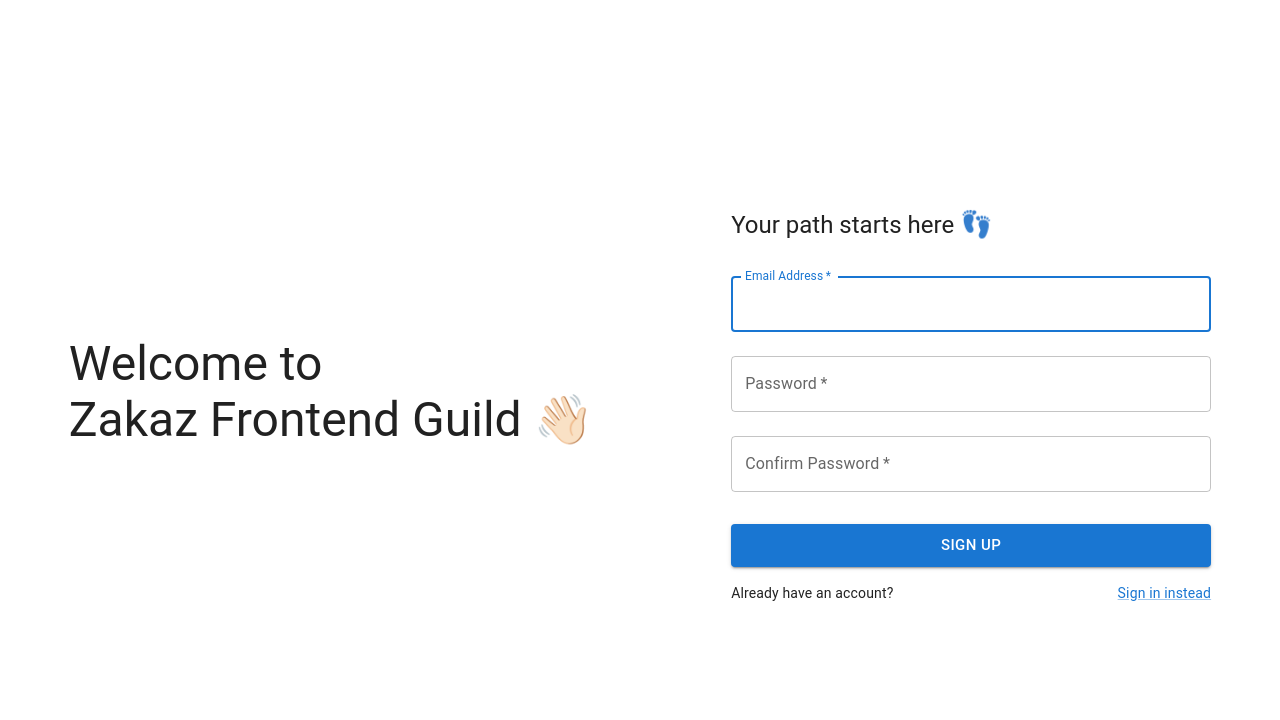
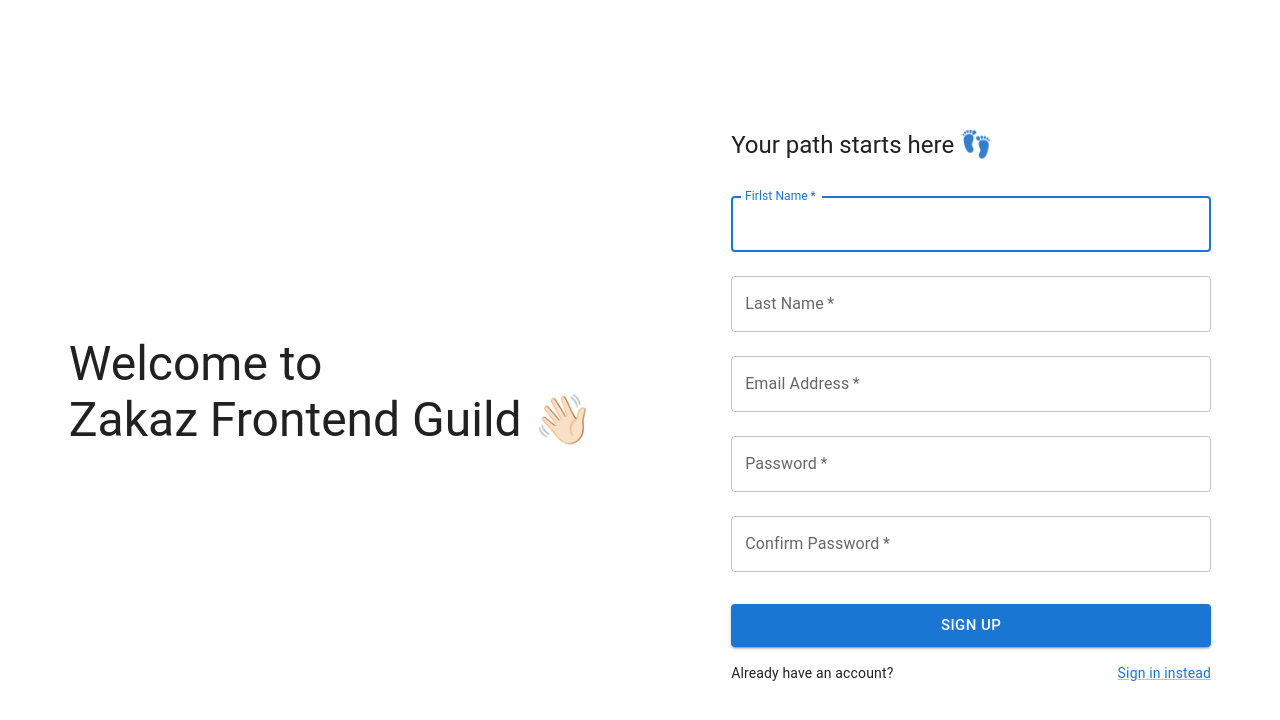
Before and after one commit to blik3230/zakaz-frontend-guild, a Next.js app: page /reviewers in a window 1280 px wide. Both pictures are taken after typing "name@example.com", "Sample123" into the empty fields and a click on the button "Create an account". Shown: the top 720 px of the page. Built offline with nearby package versions, Linux system fonts and the light colour scheme; no server answers.

Commit message:
Add registration by email and password

```diff
--- a/src/modules/auth/components/AuthProtection/AuthProtection.tsx
+++ b/src/modules/auth/components/AuthProtection/AuthProtection.tsx
@@ -8,8 +8,7 @@ import * as React from "react";
 
 const AuthProtection: FC = (props) => {
   const {loginIsChecked, isLogedIn} = useAuthService();
-  const [renderMode, setRenderMode] = useState<'login' | 'sign_up' | 'successful_login'>('login');
-
+  const [renderMode, setRenderMode] = useState<'login' | 'sign_up'>('login');
 
   if (!loginIsChecked) {
     return <div>Check authorization</div>;
@@ -34,6 +33,8 @@ const AuthProtection: FC = (props) => {
 
         {renderMode === 'sign_up' && (
           <SignUpForm
+            // todo: remove this props
+            onSuccessFirstStep={() => setRenderMode('sign_up')}
             onClickToLogin={() => setRenderMode('login')}
           />
         )}
--- a/src/modules/auth/components/SignUpForm/SignUpForm.tsx
+++ b/src/modules/auth/components/SignUpForm/SignUpForm.tsx
@@ -9,9 +9,12 @@ interface SingUpFormProps {
   children?: ReactNode;
 
   onClickToLogin(): void;
+  onSuccessFirstStep(): void;
 }
 
 type SignInFields = {
+  firstName: string;
+  lastName: string;
   email: string;
   password: string;
   confirmPassword?: string;
@@ -42,6 +45,8 @@ const signUpFormInitFields: SignInFields = {
   password: '',
   confirmPassword: '',
   error: false,
+  firstName: '',
+  lastName: '',
 }
 
 const SignUpForm = ({onClickToLogin}: SingUpFormProps) => {
@@ -54,17 +59,21 @@ const SignUpForm = ({onClickToLogin}: SingUpFormProps) => {
 
   const handleSubmit = async (e: FormEvent<HTMLFormElement>) => {
     e.preventDefault();
-    const formData = new FormData(e.target as HTMLFormElement);
-    const email: string = formData.get('email')?.toString() || '';
-    const password: string = formData.get('password')?.toString() || '';
-    const confirmPassword: string = formData.get('confirmPassword')?.toString() || '';
+    const {
+      email,
+      password,
+      confirmPassword,
+      firstName,
+      lastName,
+    } = fields;
     const dataAreValid = email.length > 0 && password.length > 0 && password === confirmPassword;
 
     if (dataAreValid) {
-      const signUpIsSuccessfully = await authService.signUp(email, password);
+      const signUpIsSuccessfully = await authService.signUp(email, password, firstName, lastName);
 
       if (signUpIsSuccessfully) {
         // todo: действия после
+        onClickToLogin();
       } else {
         // setLoginError(true);
       }
@@ -92,6 +101,31 @@ const SignUpForm = ({onClickToLogin}: SingUpFormProps) => {
       </Typography>
 
       <TextField
+        autoFocus
+        margin="normal"
+        required
+        fullWidth
+        id="firstName"
+        label="Firlst Name"
+        name="firstName"
+        autoComplete="off"
+        value={fields.firstName}
+        error={fields.error}
+        onChange={createHandlerInputChange('firstName')}
+      />
+      <TextField
+        margin="normal"
+        required
+        fullWidth
+        id="lastName"
+        label="Last Name"
+        name="lastName"
+        autoComplete="off"
+        value={fields.lastName}
+        error={fields.error}
+        onChange={createHandlerInputChange('lastName')}
+      />
+      <TextField
         margin="normal"
         required
         fullWidth
@@ -99,7 +133,6 @@ const SignUpForm = ({onClickToLogin}: SingUpFormProps) => {
         label="Email Address"
         name="email"
         autoComplete="off"
-        autoFocus
         value={fields.email}
         error={fields.error}
         onChange={createHandlerInputChange('email')}
--- a/src/modules/auth/hooks/useAuthServiceLogic.ts
+++ b/src/modules/auth/hooks/useAuthServiceLogic.ts
@@ -1,6 +1,6 @@
-import {DataSnapshot} from '@firebase/database';
+import {DataSnapshot, set} from '@firebase/database';
 import {createUserWithEmailAndPassword, signInWithEmailAndPassword, signOut} from 'firebase/auth';
-import {onValue, ref} from 'firebase/database';
+import {getDatabase, onValue, ref} from 'firebase/database';
 import {useCallback, useEffect, useState} from 'react';
 import {useAuthState} from 'react-firebase-hooks/auth';
 import {auth, database} from '../../../sdk/firebase';
@@ -14,13 +14,13 @@ const useAuthServiceLogic = () => {
   const [user, loading, error] = useAuthState(auth);
 
   useEffect(() => {
+    console.log('user-info:', user);
     if (user) {
       const uid = user.uid;
       const userProfileRef = ref(database, `/users/${uid}`);
 
       const handleValueChange = (snapshot: DataSnapshot) => {
         const data = snapshot.val();
-
         setUserProfile(data);
       };
 
@@ -51,10 +51,17 @@ const useAuthServiceLogic = () => {
   }, []);
 
   const signUp = useCallback(
-    async (email: string, password: string): Promise<boolean> => {
+    async (email: string, password: string, firstName: string, lastName: string): Promise<boolean> => {
       try {
-        await createUserWithEmailAndPassword(auth, email, password);
-
+        const newUserCredential = await createUserWithEmailAndPassword(auth, email, password);
+        const uid = newUserCredential.user.uid;
+        const userProfileRef = ref(database, `/users/${uid}`);
+        const result = await set(userProfileRef, {
+          firstName,
+          lastName,
+          role : 'admin',
+          email,
+        });
         return true;
       } catch (err) {
         return false
```
